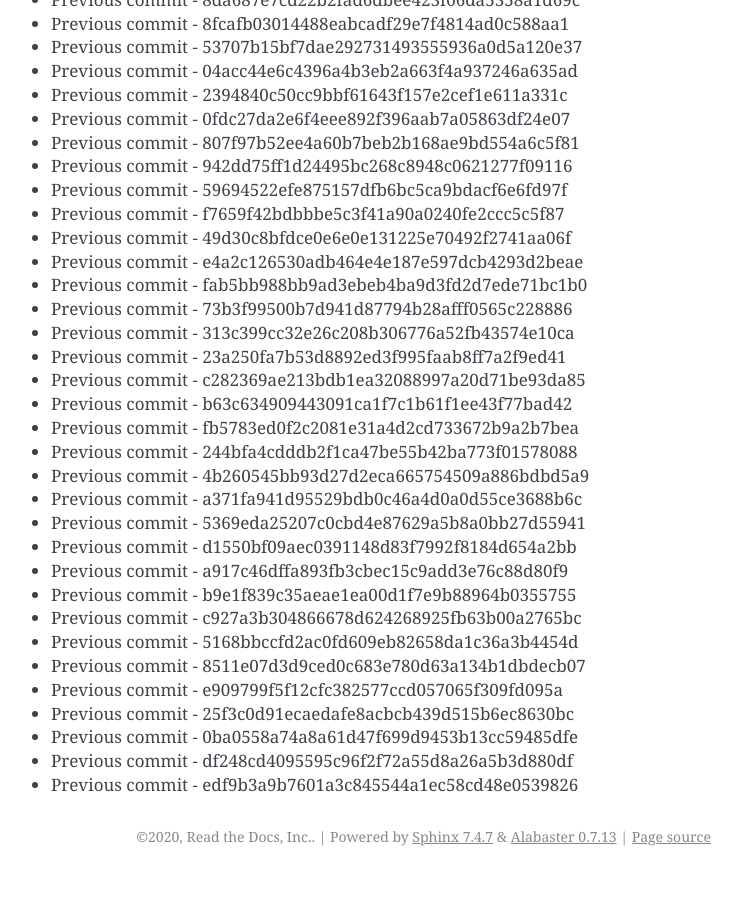
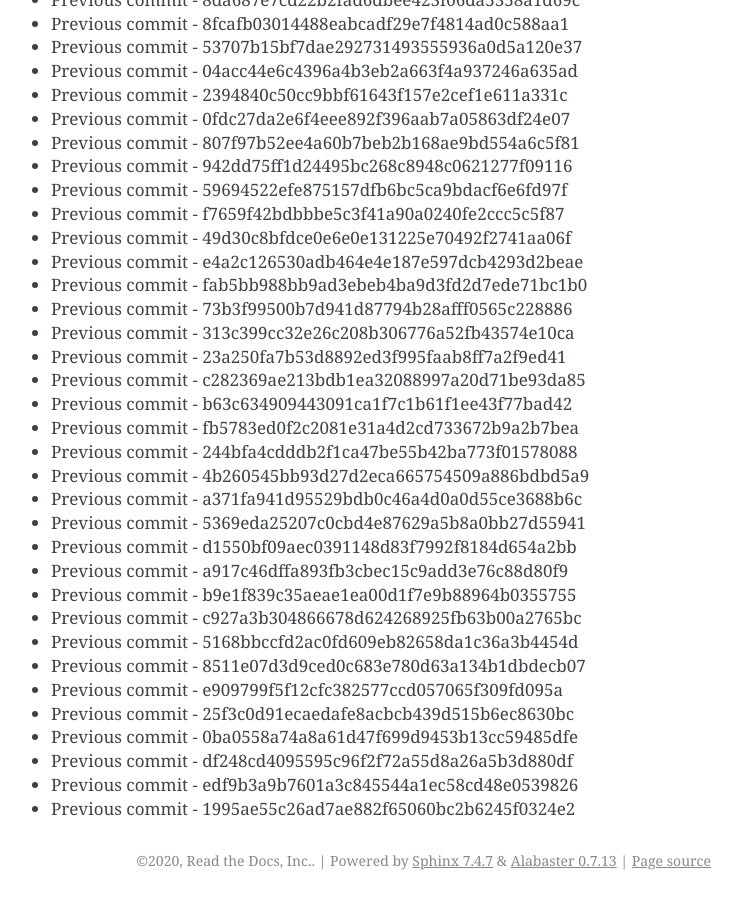
Before and after one commit to readthedocs/rtd-git-stresstest, a Sphinx documentation site: the page built from docs/updates.rst, in a window 1280 px wide and 900 px high, scrolled down 17385 px. Shown: the whole window, without its empty margins (399-1141 px from the left). Built offline with Sphinx 7.4.7, drawn with Linux system fonts in a browser that asks for light colours; before the commit the page ends 18261 px from its top, so only the background shows below that.

Commit message:
Generating commit from previous: 1995ae55c26ad7ae882f65060bc2b6245f0324e2

```diff
--- a/docs/updates.rst
+++ b/docs/updates.rst
@@ -762,3 +762,4 @@ It can be tested for any performance characteristics.
 * Previous commit - 0ba0558a74a8a61d47f699d9453b13cc59485dfe
 * Previous commit - df248cd4095595c96f2f72a55d8a26a5b3d880df
 * Previous commit - edf9b3a9b7601a3c845544a1ec58cd48e0539826
+* Previous commit - 1995ae55c26ad7ae882f65060bc2b6245f0324e2
```
